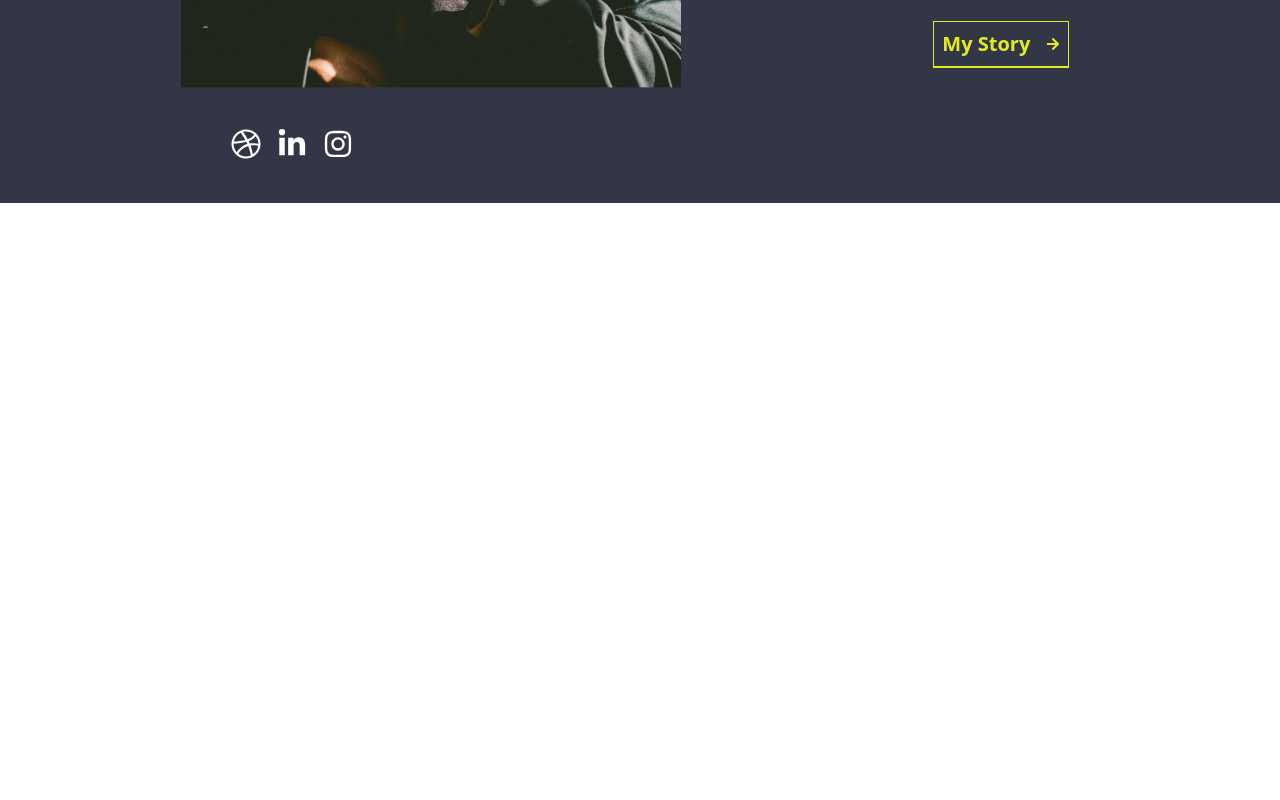
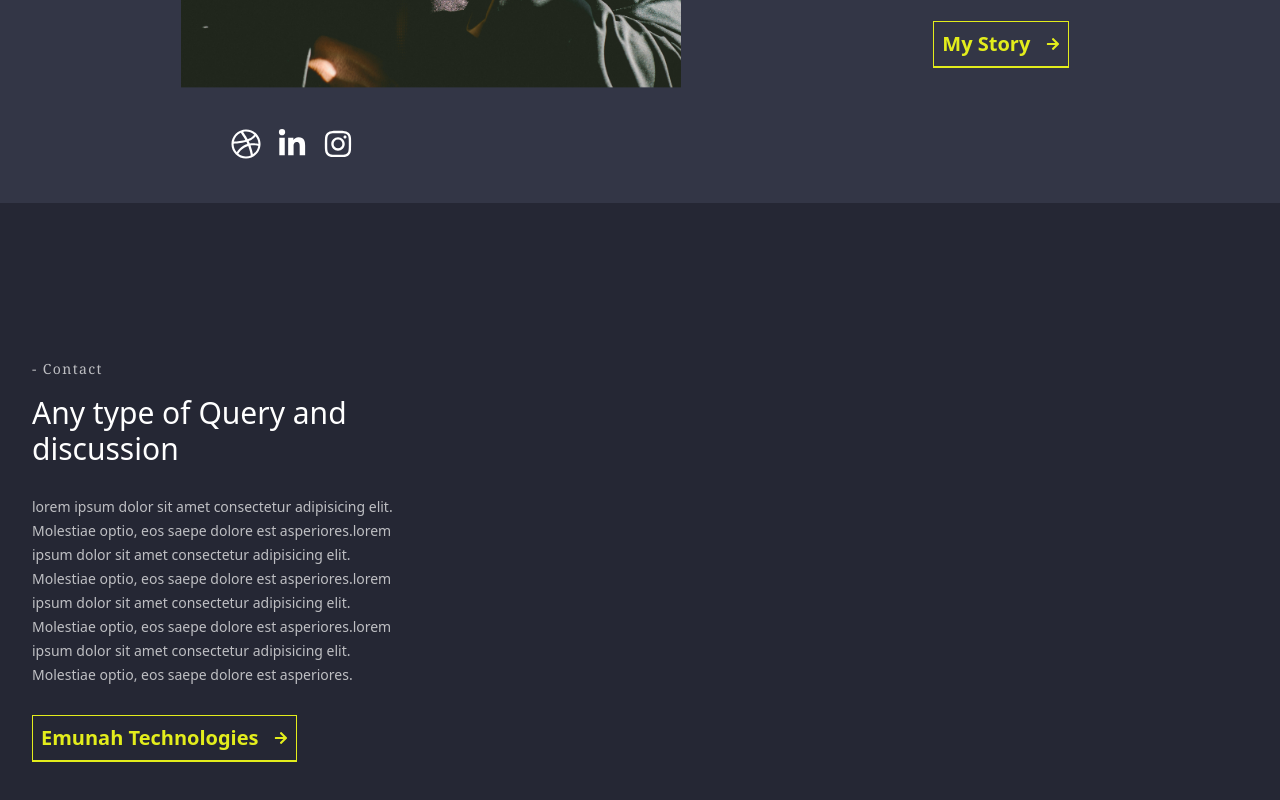
Before and after one commit to immanuelmathari/my-portfolio1, a React (Vite) app: page / in a window 1280 px wide. Shown: the part 494-1294 px from the top of the page. Before the commit the page ends 800 px from the top, so only its background shows below. Built offline with nearby package versions, Linux system fonts and the light colour scheme.

Commit message:
start contact us

```diff
--- a/src/App.jsx
+++ b/src/App.jsx
@@ -1,12 +1,14 @@
 import React from 'react'
 import Navbar from './components/Navbar'
 import Hero from './components/Hero'
+import Contact from './components/Contact'
 
 const App = () => {
   return (
     <main className='overflow-x-hidden'>
       <Navbar />
       <Hero />
+      <Contact />
     </main>
   )
 }
--- /dev/null
+++ b/src/components/Contact.jsx
@@ -0,0 +1,25 @@
+import React from 'react'
+import { FaArrowRight } from 'react-icons/fa'
+
+const Contact = () => {
+  return (
+    <main className='bg-darkGray text-white'>
+        <div className='container py-24 lg:py-36'>
+            <div className='grid grid-cols-1 md:grid-cols-2 gap-10'>
+                 {/* text section */}
+        <section className='space-y-7 lg:max-w-[380px]'>
+          <p className='text-sm opacity-70 tracking-widest font-serif translate-y-3'>- Contact</p>
+          <h1 className='text-2xl md:text-3xl'>
+            Any type of Query and discussion
+          </h1>
+          <p className='text-sm leading-6 opacity-70'>lorem ipsum dolor sit amet consectetur adipisicing elit. Molestiae optio, eos saepe dolore est asperiores.lorem ipsum dolor sit amet consectetur adipisicing elit. Molestiae optio, eos saepe dolore est asperiores.lorem ipsum dolor sit amet consectetur adipisicing elit. Molestiae optio, eos saepe dolore est asperiores.lorem ipsum dolor sit amet consectetur adipisicing elit. Molestiae optio, eos saepe dolore est asperiores.</p>
+          <button className='text-primary border border-b-2 border-primary text-xl font-bold p-2 hover:text-black hover:bg-primary hover:translate-x-4 transition-all duration-300 flex items-center gap-4'>Emunah Technologies <FaArrowRight className='text-sm hover:translate-x-1 transition duration-200'/> </button>
+        </section>
+                <div></div>
+            </div>
+        </div>
+    </main>
+  )
+}
+
+export default Contact
--- a/src/components/Hero.jsx
+++ b/src/components/Hero.jsx
@@ -9,7 +9,8 @@ const Hero = () => {
   return (
     <main className='bg-gray text-white'>
         <div className='container'>
-          <div className='grid grid-cols-1 md:grid-cols-3 min-h-[600px] place-items-center gap-10'>
+          {/* note the use of overflow y hidden */}
+          <div className='grid grid-cols-1 lg:overflow-y-hidden md:grid-cols-3 min-h-[600px] place-items-center gap-10'>
         {/* image section */}
         <div className='grid col-span-2 relative h-full justify-center'>
         <div className='w-[280px]'>
--- a/src/components/Navbar.jsx
+++ b/src/components/Navbar.jsx
@@ -1,5 +1,6 @@
 import React from 'react'
 import Logo from '../assets/react.svg'
+import { GiHamburgerMenu } from 'react-icons/gi'
 
 const NavMenu = [
     {
@@ -39,6 +40,9 @@ const Navbar = () => {
                     })
                 }
             </ul>
+            <div className='md:hidden'>
+                <GiHamburgerMenu className='text-3xl' />
+            </div>
         </div>
         </div>
     </div>
```
